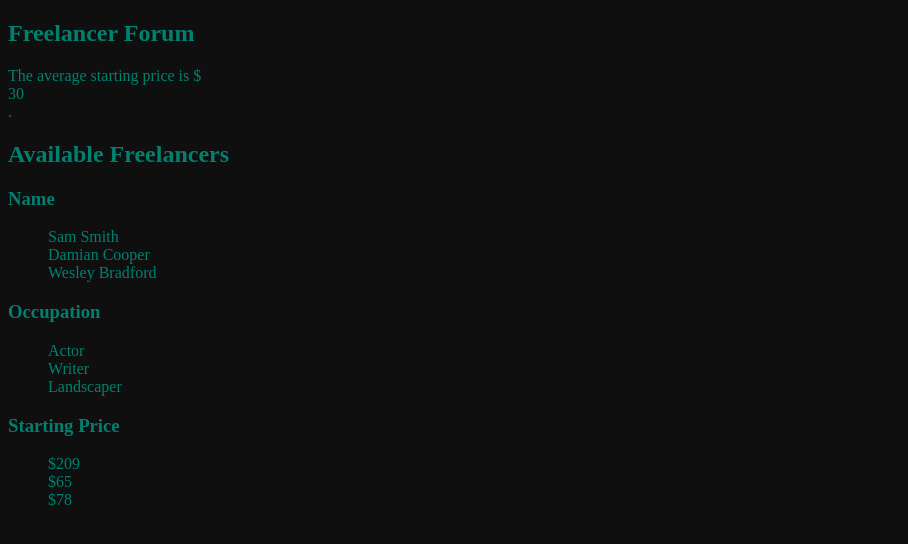
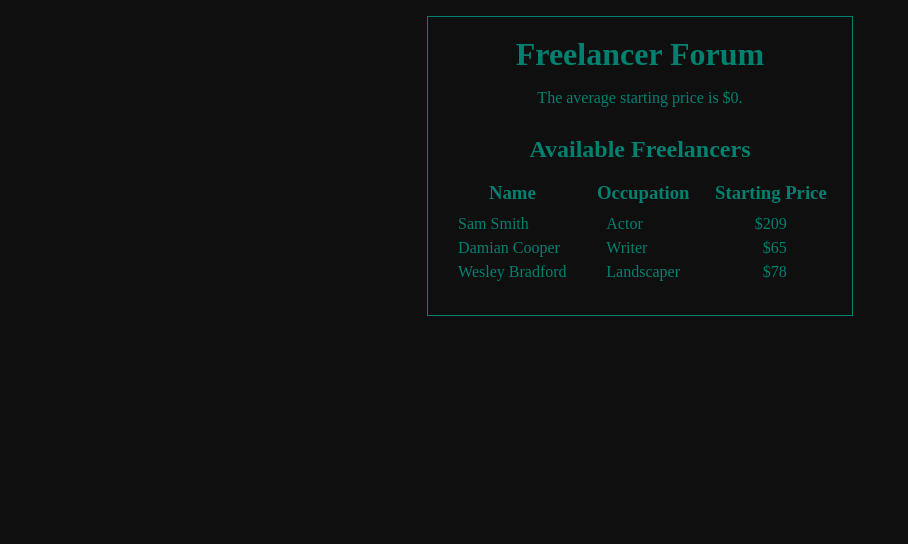
Before and after one commit to Zandypants/Unit2.FreelancerForum, a plain HTML site: page index.html in a window 1280 px wide. Shown: the whole page, without its empty margins (0-908 px from the left). Drawn offline with Linux system fonts and the light colour scheme.

Commit message:
Styling for positioning and spacing

```diff
--- a/index.html
+++ b/index.html
@@ -3,18 +3,16 @@
 <head>
   <meta charset="UTF-8">
   <meta name="viewport" content="width=device-width, initial-scale=1.0">
+  <link rel="stylesheet" href="./reset.css"/>
   <link rel="stylesheet" href="./style.css"/>
   <script src="./main.js" defer></script>
   <title>Freelancer Forum</title>
 </head>
 <body>
-  <section class="containerColumn">
+  <section class="containerCentered">
+    <section class="containerColumn bordered">
       <h1>Freelancer Forum</h1>
-    <section>
-      <div>The average starting price is $</div>
-      <div>30</div>
-      <div>.</div>
-    </section>
+      <p>The average starting price is $0.</p>
       <h2>Available Freelancers</h2>
       <section id="freelancers" class="containerCentered">
         <section id="freelancerNames">
@@ -31,5 +29,6 @@
         </section>
       </section>
     </section>
+  </section>
 </body>
 </html>
--- a/main.js
+++ b/main.js
@@ -87,7 +87,8 @@ function render() {
       if (key === "price") contents[i] = "$" + contents[i];
     }
 
-    replaceChildren(unorderedLists[key], contents, "li");
+    const tag = "li";
+    replaceChildren(unorderedLists[key], contents, tag);
   }
 }
 
--- /dev/null
+++ b/reset.css
@@ -0,0 +1,47 @@
+/* Reference source: https://www.joshwcomeau.com/css/custom-css-reset/*/
+/*
+  1. Use a more-intuitive box-sizing model.
+*/
+*,
+*::before,
+*::after {
+  box-sizing: border-box;
+}
+
+/*
+  2. Remove default margin
+*/
+* {
+  margin: 0;
+}
+
+/*
+  Typographic tweaks!
+  3. Add accessible line-height
+  (Also saw this one in Tyler's reset file)
+*/
+body {
+  line-height: 1.5;
+}
+
+/*
+  5. Improve media defaults
+*/
+img,
+picture,
+video,
+canvas,
+svg {
+  display: block;
+  max-width: 100%;
+}
+
+/*
+  6. Remove built-in form typography styles
+*/
+input,
+button,
+textarea,
+select {
+  font: inherit;
+}
--- a/style.css
+++ b/style.css
@@ -3,6 +3,50 @@ body {
   color: #008170;
 }
 
+body > section {
+  margin: 2vh 0;
+}
+
+h1 {
+  font-size: 2rem;
+  font-weight: 1300;
+}
+
+h2 {
+  margin-top: 0.8rem;
+  padding: 0;
+}
+
+p {
+  margin: 0.5em;
+}
+
+ul {
+  padding: 0.3rem;
+}
+
 li {
   list-style: none;
 }
+
+.bordered {
+  border: #008170 1px solid;
+}
+
+.containerCentered {
+  display: flex;
+  justify-content: center;
+}
+
+.containerColumn,
+#freelancers > section {
+  display: flex;
+  flex-direction: column;
+  align-items: center;
+  min-width: 100px;
+  padding: 0.8rem;
+}
+
+#freelancerPrices li {
+  text-align: right;
+}
```
Lines whose indentation alone changed are shown as unchanged.
